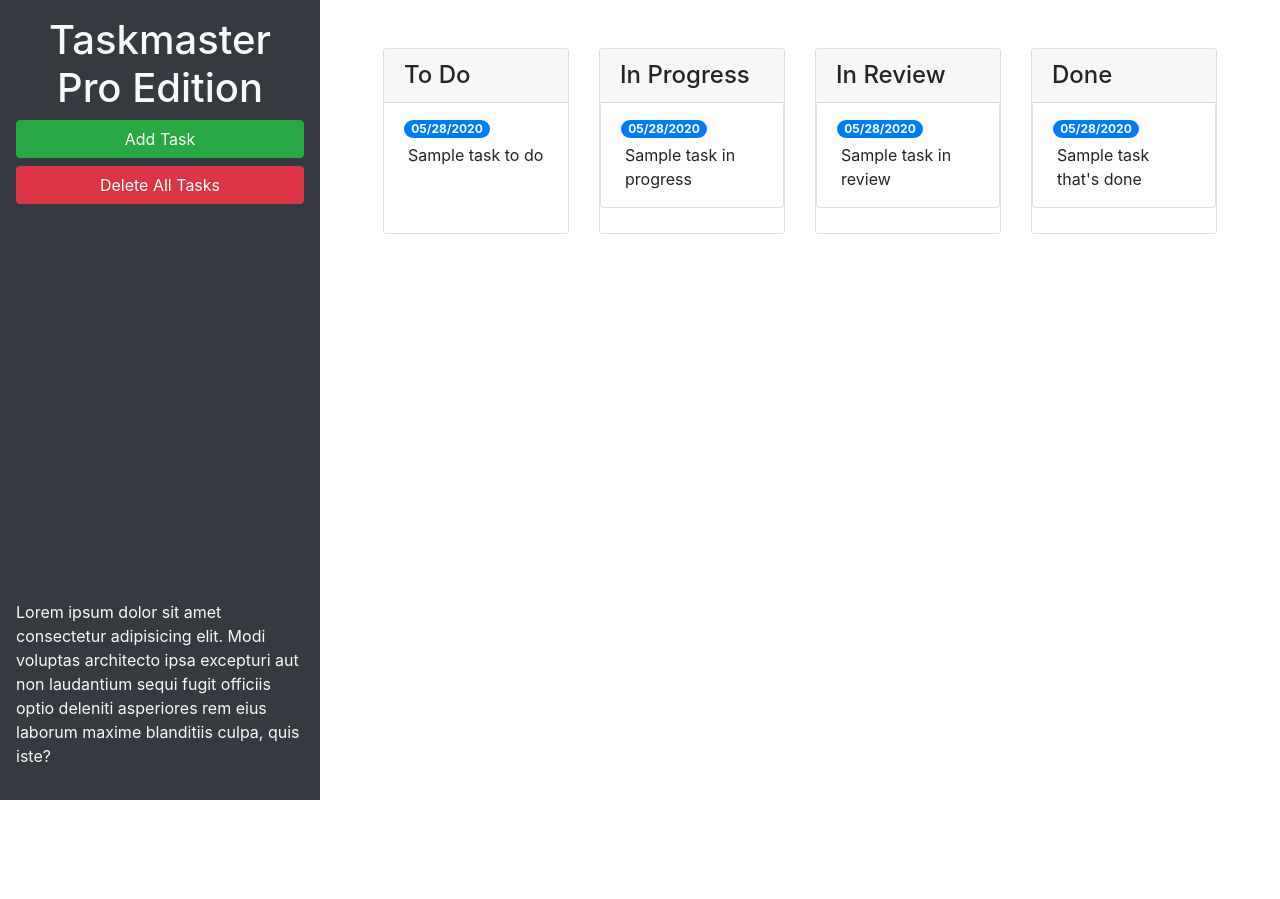
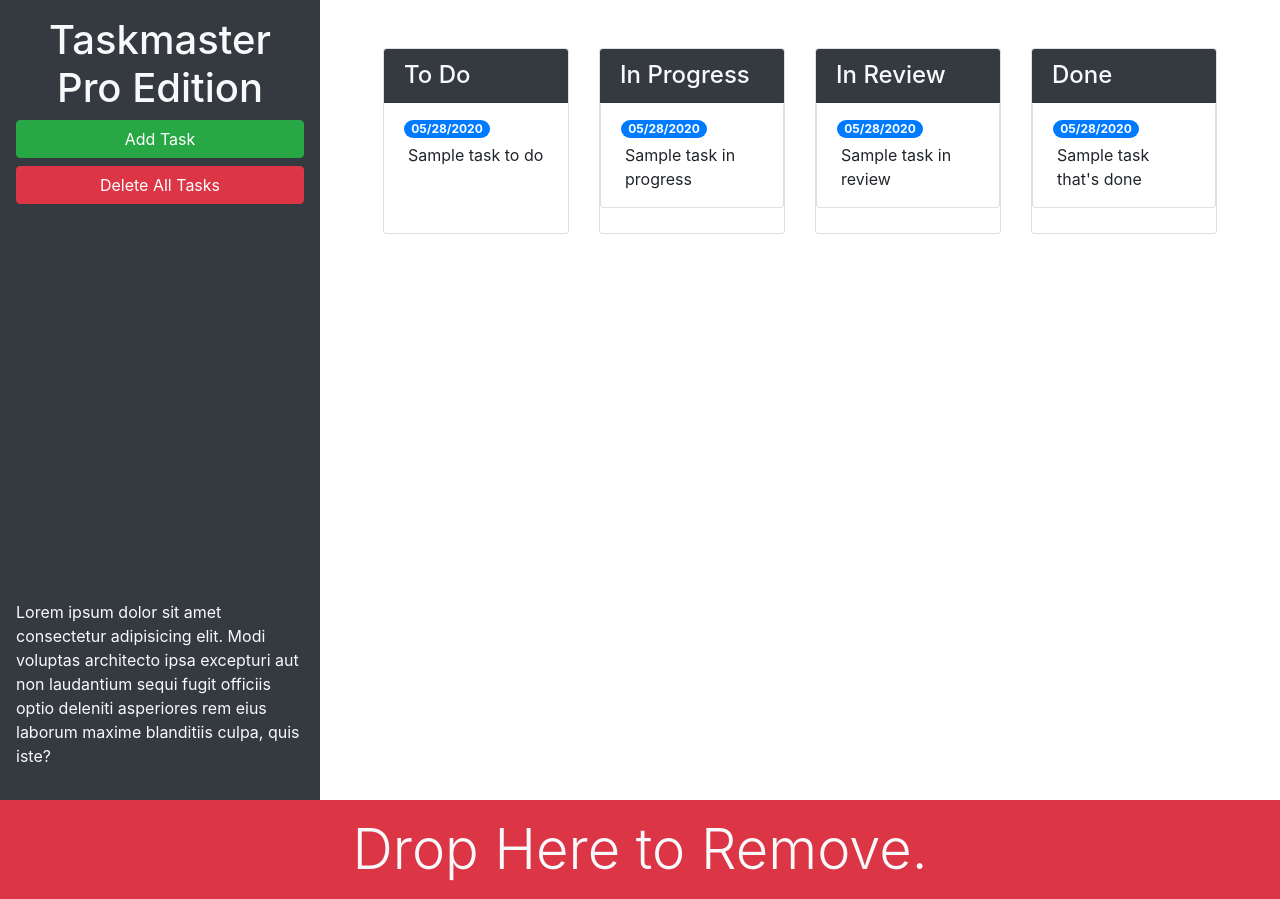
Before and after one commit to mhart1199/taskmaster-pro, a plain HTML site: page index.html in a window 1280 px wide. Before the commit the page ends 800 px from the top, so only its background shows below. Drawn offline with nearby package versions, Linux system fonts and the light colour scheme.

Commit message:
made delete button

```diff
--- a/index.html
+++ b/index.html
@@ -13,22 +13,23 @@
 <body>
 
   <div class="row min-vh-100 no-gutters">
-    <header class="col-12 col-lg-3 bg-dark text-light d-flex flex-column p-4 p-lg-3">
+    <header class="col-12 col-lg-3 bg-dark text-light sticky-top d-flex flex-column p-4 p-lg-3">
       <h1 class="text-center">Taskmaster Pro Edition</h1>
       <button id="create-task" class="btn btn-block btn-success" data-toggle="modal" data-target="#task-form-modal">Add
         Task</button>
       <button id="remove-tasks" class="btn btn-block btn-danger">Delete All Tasks</button>
-      <p class="mt-auto">Lorem ipsum dolor sit amet consectetur adipisicing elit. Modi voluptas architecto ipsa
+      <p class="mt-auto d-none d-lg-block">
+        Lorem ipsum dolor sit amet consectetur adipisicing elit. Modi voluptas architecto ipsa
         excepturi aut non
         laudantium sequi fugit officiis optio deleniti asperiores rem eius laborum maxime blanditiis culpa, quis iste?
       </p>
     </header>
-    <main class="col-12 col-lg-9">
+    <main class="col-12 col-lg-9 d-flex flex-column">
       <div class="m-5 row justify-content-around">
         <!-- todo start -->
         <div class="col-12 col-md-6 col-xl-3 mb-3">
           <div class="card">
-            <h4 class="card-header">
+            <h4 class="card-header bg-dark text-light">
               To Do
             </h4>
             <ul id="list-toDo" class="list-group list-group-flush">
@@ -43,7 +44,7 @@
         <!-- in progress start -->
         <div class="col-12 col-md-6 col-xl-3 mb-3">
           <div class="card">
-          <h4 class="card-header">
+            <h4 class="card-header bg-dark text-light">
             In Progress
           </h4>
           <ul id="list-inProgress" class="list-group">
@@ -58,7 +59,7 @@
         <!-- in review start -->
         <div class="col-12 col-md-6 col-xl-3 mb-3">
           <div class="card">
-            <h4 class= "card-header">
+            <h4 class="card-header bg-dark text-light">
               In Review
             </h4>
           <ul id="list-inReview" class="list-group">
@@ -73,7 +74,7 @@
         <!-- done start -->
         <div class="col-12 col-md-6 col-xl-3 mb-3">
           <div class="card">
-            <h4 class="card-header">
+            <h4 class="card-header bg-dark text-light">
               Done
             </h4>
           <ul id="list-done" class="list-group">
@@ -86,6 +87,11 @@
         </div>
         <!-- done end -->
       </div>
+      </div>
+      <div id="mt-auto trash">
+        <div class="w-100 bg-danger p-3 text-center text-light display-4">
+          Drop Here to Remove.
+        </div>
       </div>
     </main>
   </div>
```
